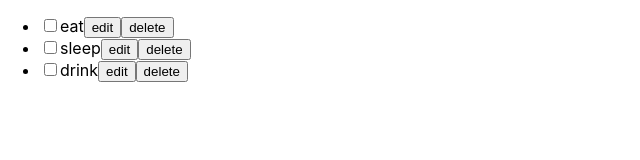
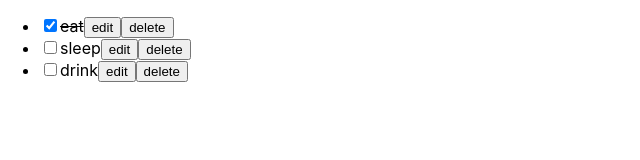
Before and after one commit to venkyvajrala/todomatic-tdd, a React (Create React App) app: page / in a window 1280 px wide. Shown: the top 160 px of the page, without its empty margins (0-640 px from the left). Built offline with nearby package versions, Linux system fonts and the light colour scheme.

Commit message:
added taskCompletionToggle and it's tests , added strike-through style

```diff
--- a/src/App.js
+++ b/src/App.js
@@ -19,6 +19,17 @@ function App(props) {
 		});
 		setTasks(updatedTasks);
 	};
+	const toggleTaskCompletion = (id, name) => {
+		console.log('toggling');
+		const updatedList = tasks.map((task) => {
+			if (task.id === id) {
+				return { ...task, completed: !task.completed };
+			}
+			return task;
+		});
+		setTasks(updatedList);
+	};
+
 	const taskList = tasks.map((task) => {
 		return (
 			<Todo
@@ -27,7 +38,8 @@ function App(props) {
 				id={task.id}
 				key={task.id}
 				deleteTask={deleteTask}
-				editTask={editTask}></Todo>
+				editTask={editTask}
+				toggleTaskCompletion={toggleTaskCompletion}></Todo>
 		);
 	});
 
--- a/src/components/Todo.js
+++ b/src/components/Todo.js
@@ -2,9 +2,9 @@ import React, { useState } from 'react';
 
 const Todo = (props) => {
 	const [isEditing, setEditing] = useState(false);
-	const [newName, setNewName] = useState('');
+	const [newName, setNewName] = useState(props.name);
 	const handleChange = (e) => {
-		setNewName(e.target.value);
+		setNewName(e.target.value || '');
 	};
 	const handleSave = () => {
 		props.editTask(props.id, newName);
@@ -12,8 +12,16 @@ const Todo = (props) => {
 	};
 	const viewTemplate = (
 		<div>
-			<input type='checkbox' data-testid='complete-task'></input>
-			<span data-testid='name'>{props.name}</span>
+			<input
+				type='checkbox'
+				data-testid='complete-task'
+				defaultChecked={props.completed}
+				onClick={() => props.toggleTaskCompletion(props.id)}></input>
+			<span
+				data-testid='name'
+				className={props.completed ? 'text-strike' : null}>
+				{props.name}
+			</span>
 			<button data-testid='edit-task' onClick={() => setEditing(true)}>
 				edit
 			</button>
--- a/src/index.css
+++ b/src/index.css
@@ -11,3 +11,7 @@ code {
 	font-family: source-code-pro, Menlo, Monaco, Consolas, 'Courier New',
 		monospace;
 }
+
+.text-strike {
+	text-decoration: line-through;
+}
```
Also changed, not shown: 1 other file (tests, documents, lock files or other folders). Lines whose indentation alone changed are shown as unchanged.
